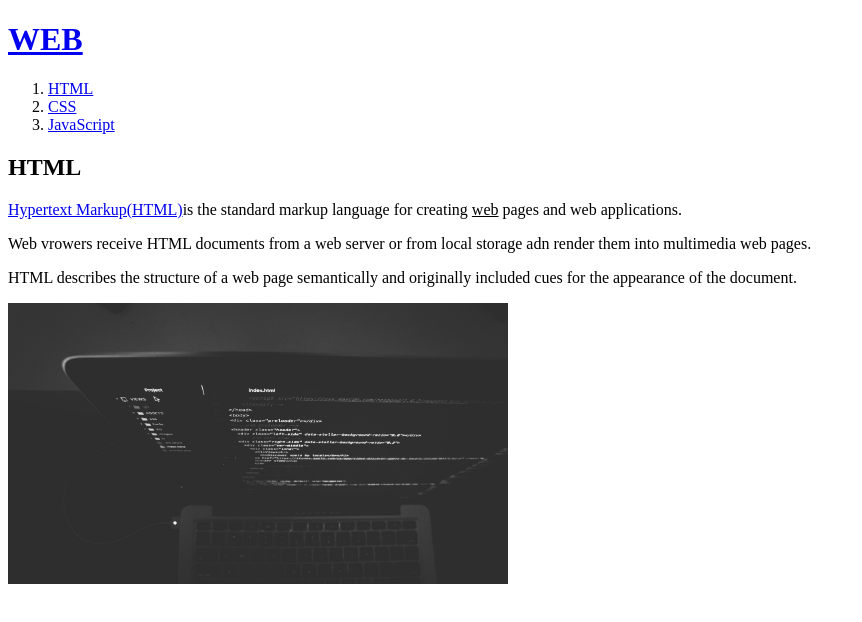
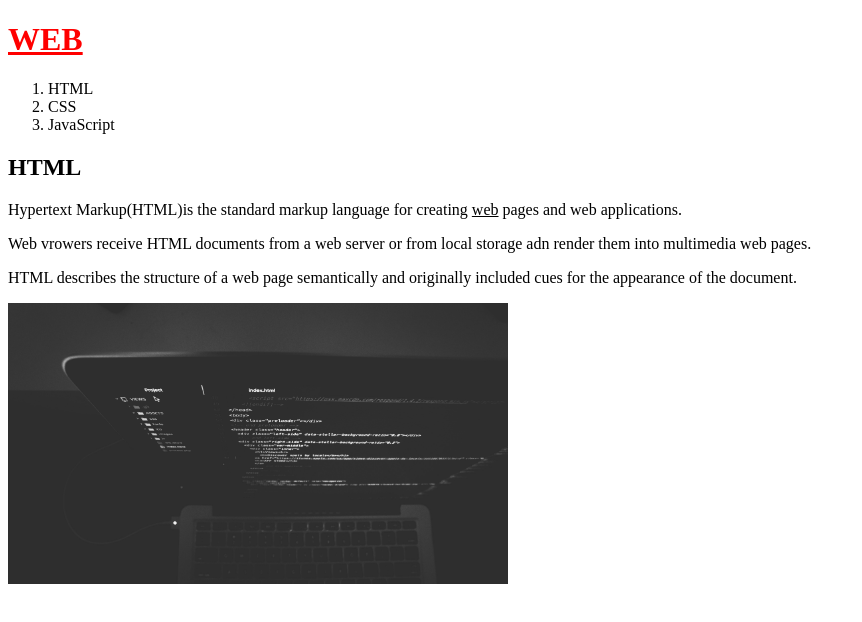
Before and after one commit to amx2342/HTML, a plain HTML site: page 1.html in a window 1280 px wide. Shown: the whole page, without its empty margins (0-862 px from the left). Drawn offline with Linux system fonts and the light colour scheme.

Commit message:
Update 1.html

```diff
--- a/1.html
+++ b/1.html
@@ -1,16 +1,22 @@
 <!doctypehtml>
 <html>
 <head>
-  <title>web-html
+  <title>WEB-HTML
     </title>
     <meta charset="utf-8">
+    <style>
+    a {
+      text-decoration: none;
+      color:black;
+    }
+    </style>
 </head>
 <body>
-  <h1><a href="index.HTML">WEB</a></h1>
+  <h1><a href="index.html" style="color:red;text-decoration:underline;">WEB</a></h1>
   <ol>
     <li><a href="1.html">HTML</a></li>
-    <li><a href="2.html">CSS</a></li>
-    <li><a href="3.HTML">JavaScript</a></li>
+    <li><a href="2.html" >CSS</a></li>
+    <li><a href="3.html">JavaScript</a></li>
   </ol>
   <h2>HTML</h2>
   <p><a href="https://www.w3.org/" target="_blank">Hypertext Markup(HTML)</a>is the standard markup language for creating <u>web</u> pages and web applications.</p>
```
